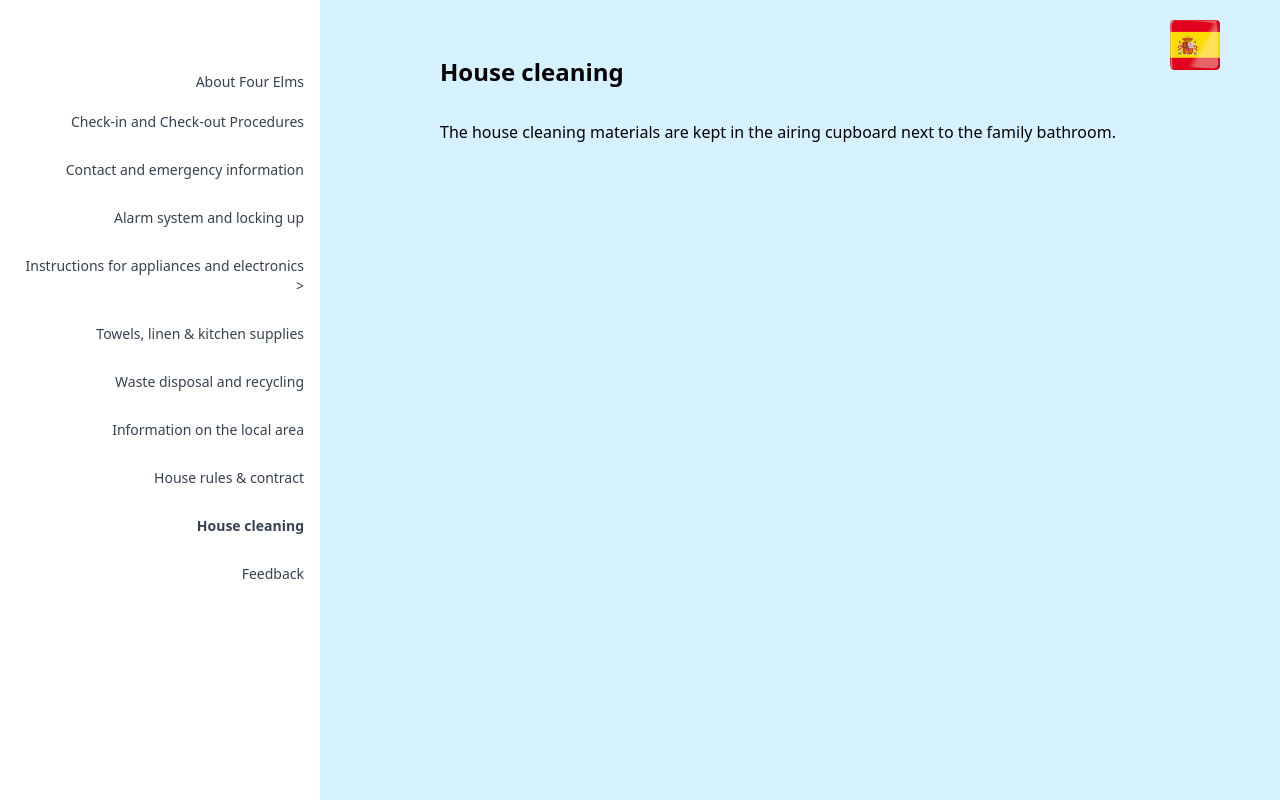
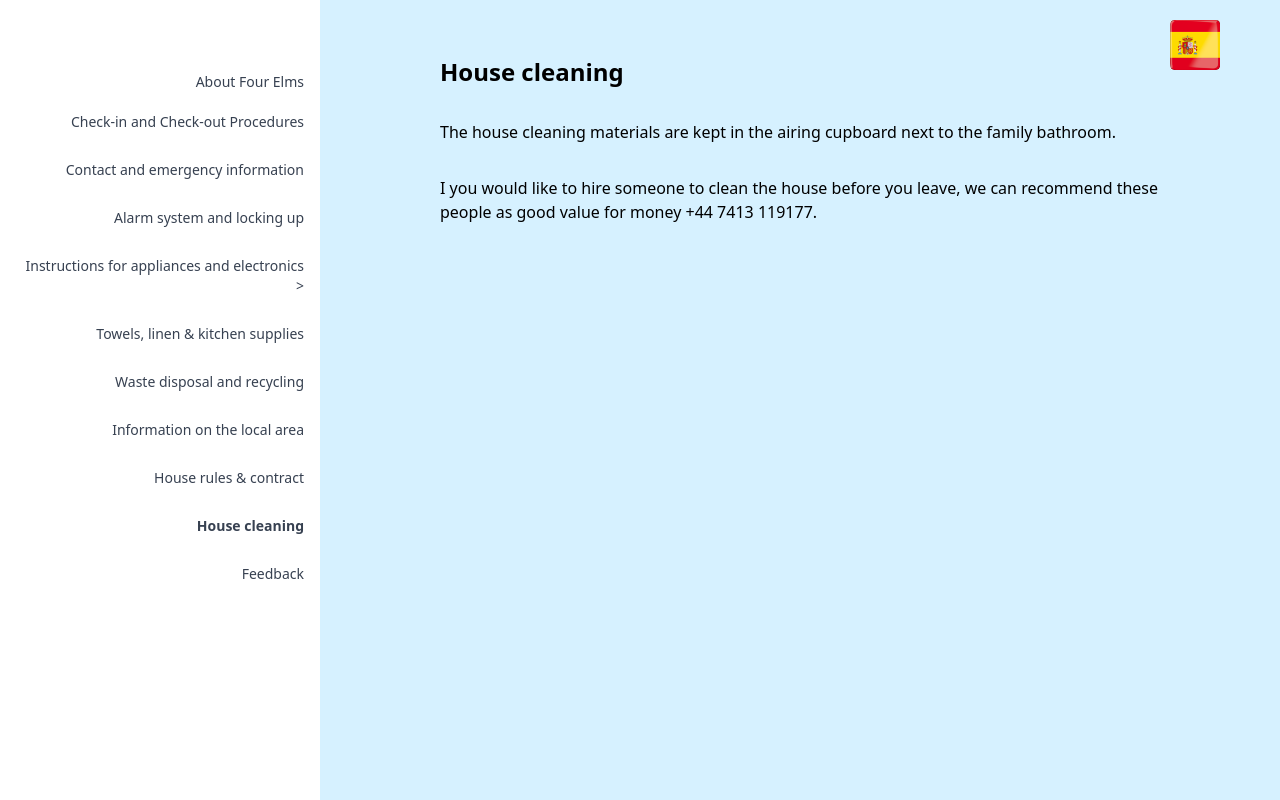
Before and after one commit to ConjecturesandRefutations/Four-Elms, a React (Create React App) app: page /cleaning in a window 1280 px wide. Built offline with nearby package versions, Linux system fonts and the light colour scheme.

Commit message:
Update Cleaning.js

```diff
--- a/src/pages/Cleaning.js
+++ b/src/pages/Cleaning.js
@@ -31,6 +31,7 @@ return(
 
 <p class='mb-8'>{lang==='english' ? `The house cleaning materials are kept in the airing cupboard next to the family bathroom.` : `Los materiales de limpieza de la casa se guardan en el armario secarropa al lado del baño familiar.`}</p>
 
+<p class='mb-8'>{lang==='english' ? `I you would like to hire someone to clean the house before you leave, we can recommend these people as good value for money +44 7413 119177.` : `Si desea contratar a alguien para que limpie la casa antes de irse, podemos recomendar a estas personas por su buena relación calidad-precio +44 7413 119177.`}</p>
 
 </div>
 
```
